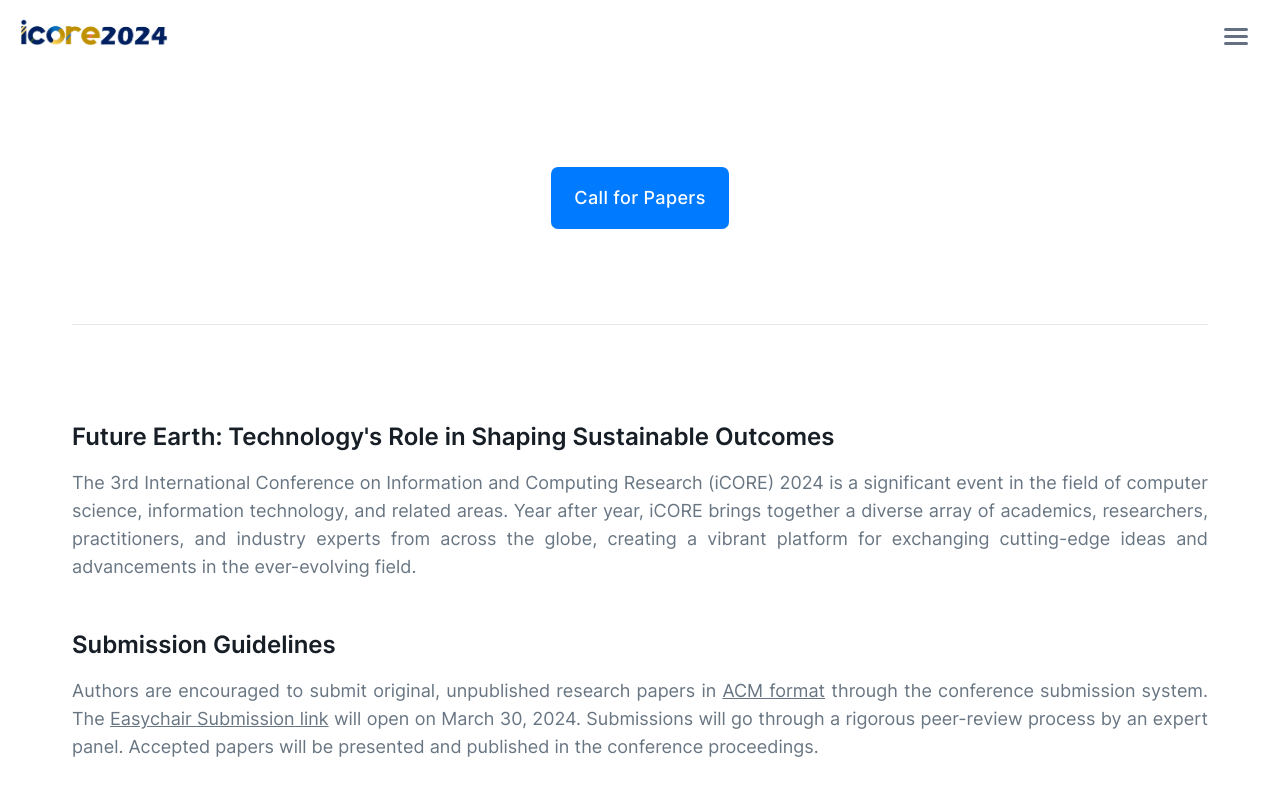
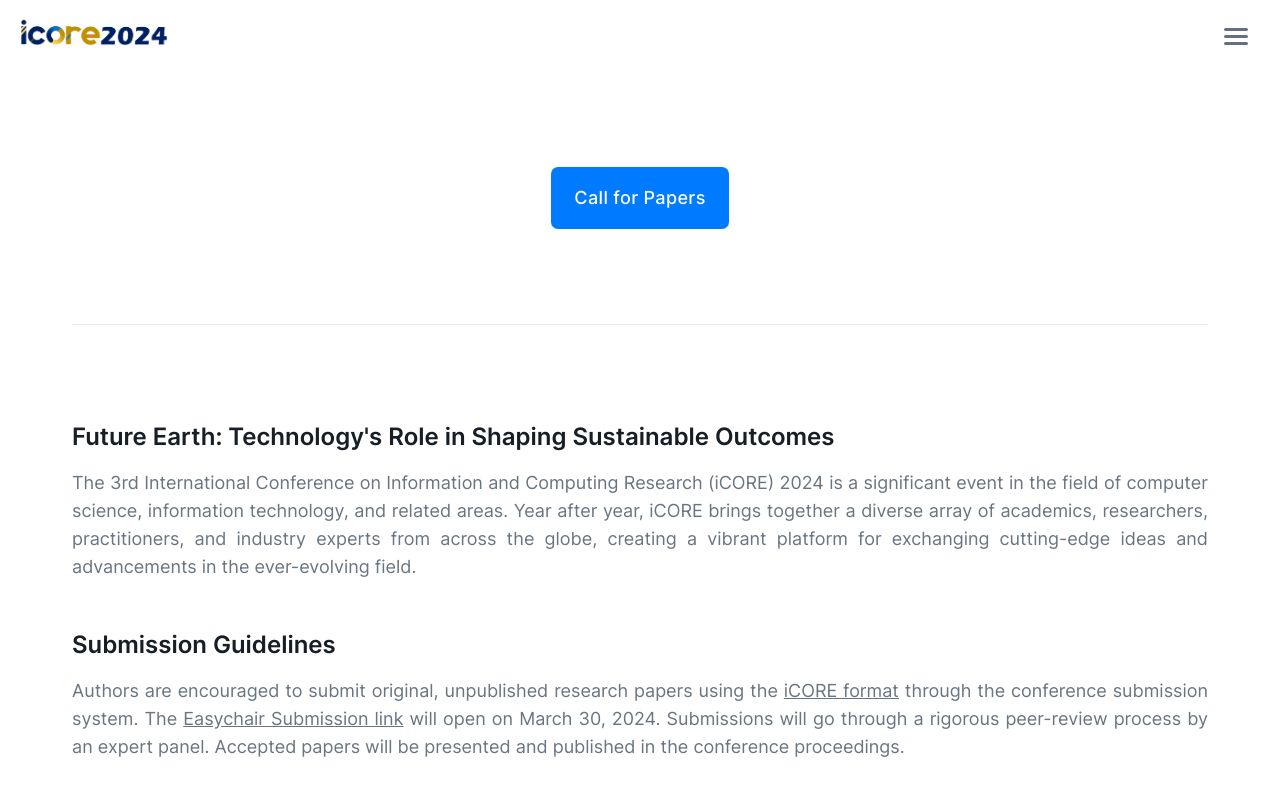
Before and after one commit to icore-nationalu/icore2024, a React (Vite) app: page /call-for-papers in a window 1280 px wide. Shown: the top 800 px of the page. Built offline with nearby package versions, Linux system fonts and the light colour scheme.

Commit message:
Updated paper format

```diff
--- a/src/pages/CallForPaper.jsx
+++ b/src/pages/CallForPaper.jsx
@@ -88,12 +88,12 @@ const CallForPaper = () => {
             <h3>Submission Guidelines</h3>
             <p>
               Authors are encouraged to submit original, unpublished research
-              papers in{" "}
+              papers using the{" "}
               <a
                 href="https://www.acm.org/publications/proceedings-template"
                 target="_blank"
               >
-                ACM format
+                iCORE format
               </a>{" "}
               through the conference submission system. The{" "}
               <a
```
Also changed, not shown: 1 other file (tests, documents, lock files or other folders).
